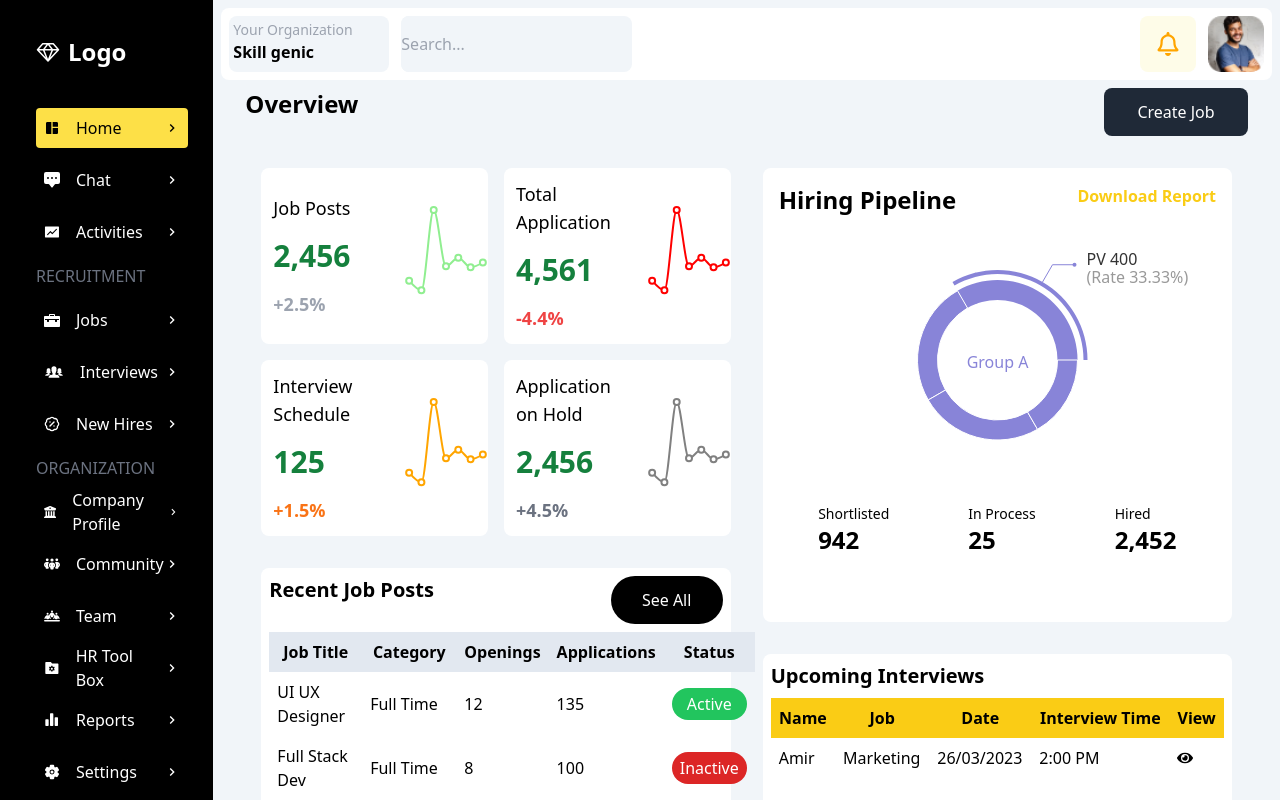
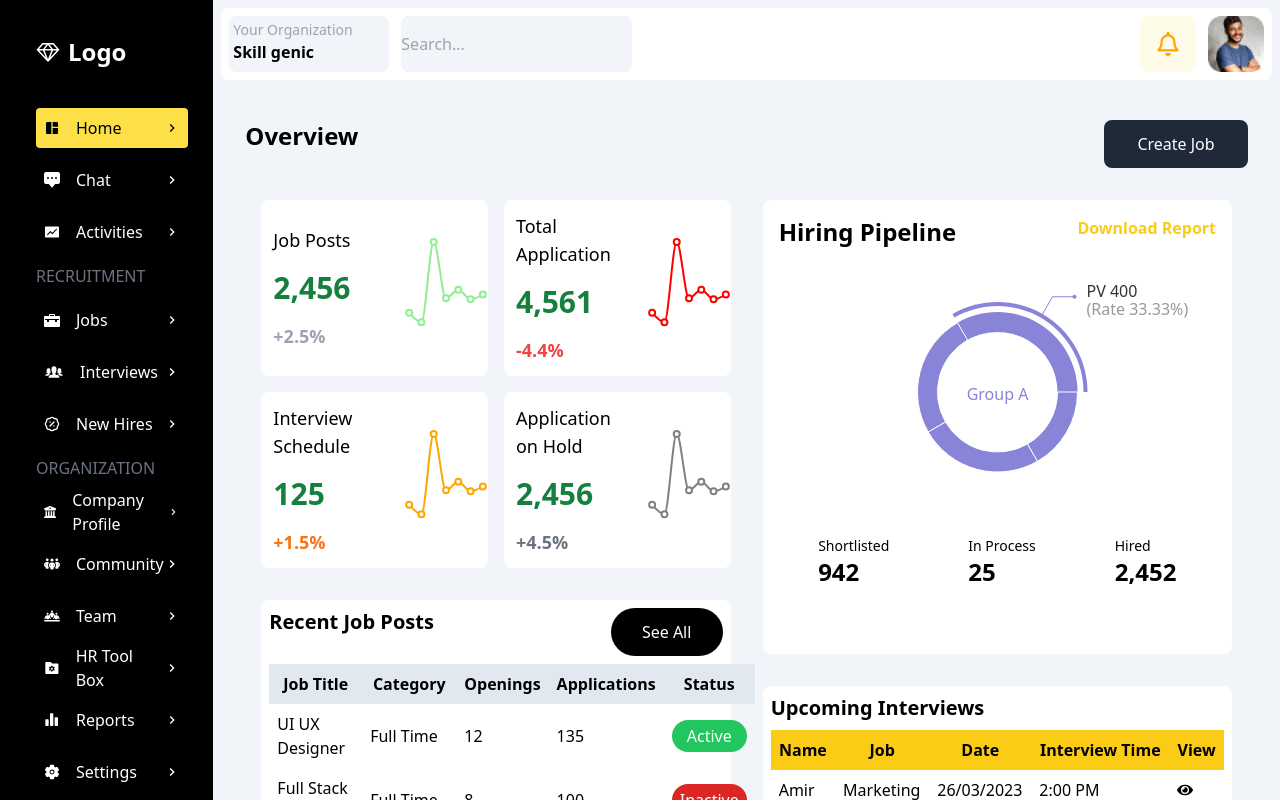
Before and after one commit to Samarth64s/Hiring-Employer, a React (Create React App) app in the folder hiring_employer/: page / in a window 1280 px wide. Built offline with nearby package versions, Linux system fonts and the light colour scheme.

Commit message:
overflow added

```diff
--- a/hiring_employer/src/App.js
+++ b/hiring_employer/src/App.js
@@ -11,7 +11,7 @@ const App = () => {
       <Router>
         <Layout>
           <Routes>
-            <Route path="/" Component={HomePage} />
+            <Route path="/" index Component={HomePage} />
             <Route path="/chat" Component={ChatPage} />
             <Route path="/activities" Component={ActivitiesPage} />
           </Routes>
--- a/hiring_employer/src/components/Sidebar.js
+++ b/hiring_employer/src/components/Sidebar.js
@@ -19,7 +19,7 @@ const Sidebar = () => {
   const [selectedOption, setSelectedOption] = useState("home");
 
   return (
-    <div className="text-white m-5 w-72">
+    <div className="text-white m-5 w-full">
       <div className="flex items-center gap-2 mb-10 font-semibold text-2xl">
         <PiSketchLogo />
         Logo
--- a/hiring_employer/src/pages/Layout.js
+++ b/hiring_employer/src/pages/Layout.js
@@ -8,7 +8,7 @@ const Layout = ({ children }) => {
         <div className="flex w-1/6 p-4 bg-black overflow-y-auto">
           <Sidebar />
         </div>
-        <div className="flex-1 flex flex-col bg-slate-100 overflow-hidden">
+        <div className="flex-1 flex flex-col bg-slate-100 overflow-hidden gap-8">
           <Header />
           <main className="flex-1 overflow-y-auto">{children}</main>
           {/* <Footer /> */}
```
